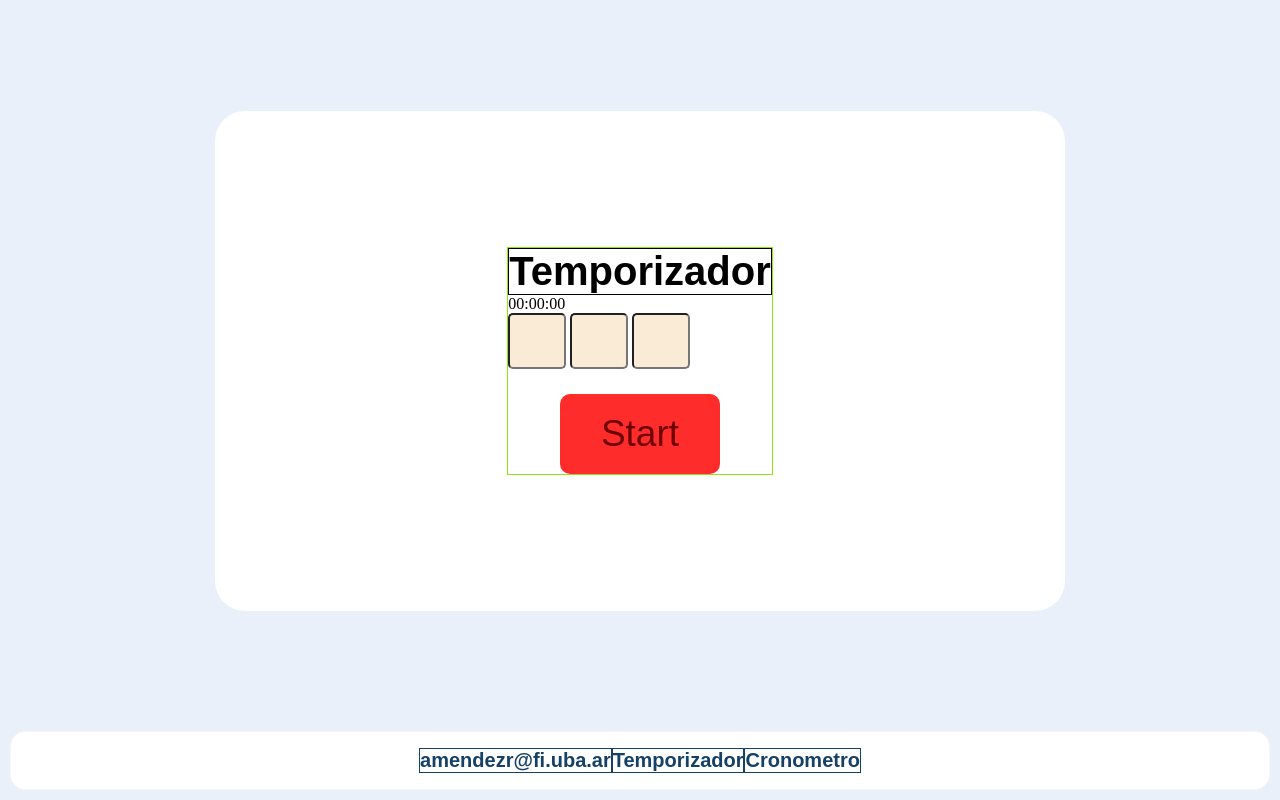
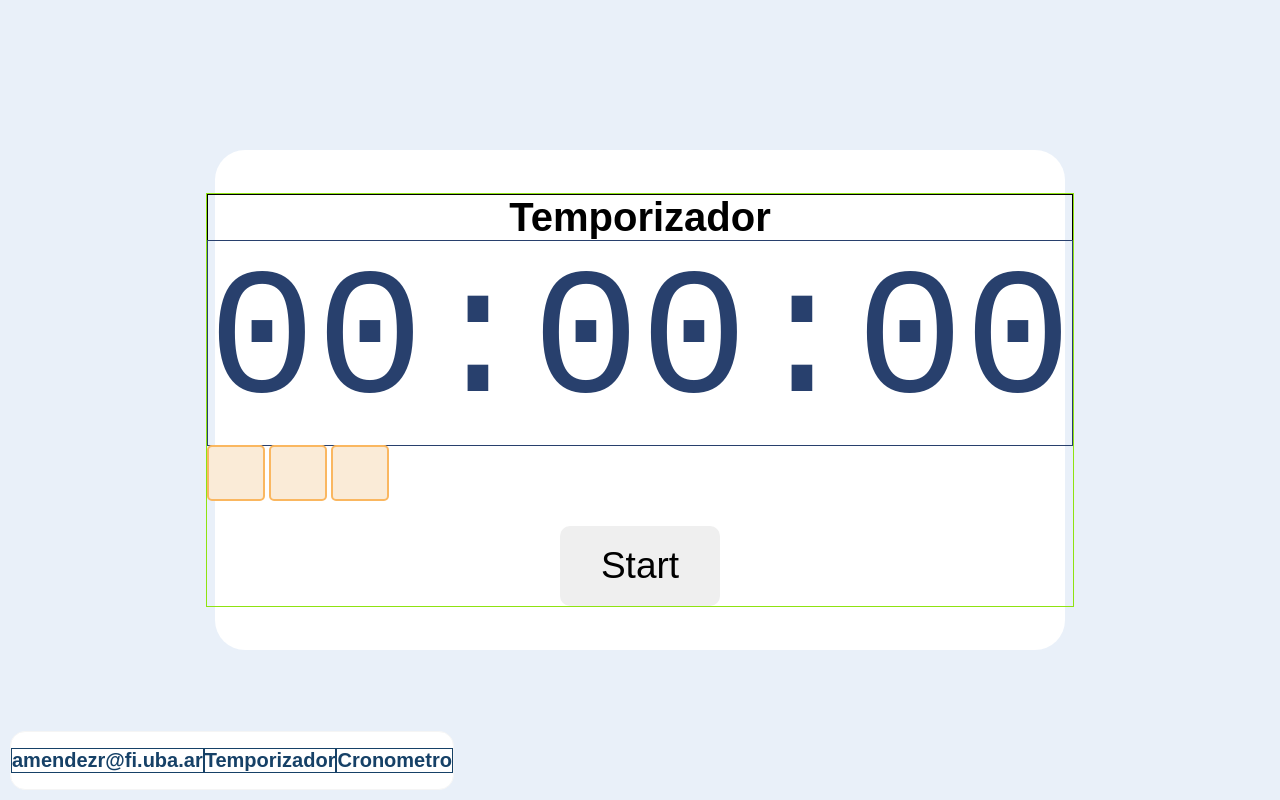
Before and after one commit to AntMendez/Cronometro, a plain HTML site: page temporizador.html in a window 1280 px wide. Drawn offline with Linux system fonts and the light colour scheme.

Commit message:
Cambios pequenos

```diff
--- a/styles.css
+++ b/styles.css
@@ -23,6 +23,7 @@ body,html{
 
     margin: 0px;
     /* align-content: center; */
+    position: relative;
     display: flex;
     height:100%;
     /* border: 5px solid; */
@@ -65,7 +66,7 @@ button{
     font-size: 37px;
     /* font-weight: 500; */
 }
-button:first-child{
+/* button:first-child{
     background-color: rgb(9, 92, 174);
     color: rgb(195, 203, 247);
 }
@@ -76,9 +77,9 @@ button:nth-child(2){
 button:last-child{
     background-color: rgb(255, 44, 44);
     color: rgb(110, 0, 0);
-}
+} */
 
-#hms{
+#hms, #temp-hms{
     border: 1px solid;
     box-sizing: border-box;
     font-size:180px;
@@ -100,8 +101,10 @@ footer{
     border-radius: 15px;
     background-color: white;
     margin: 10px;
-    display: flex;
-    justify-content: center;
+    position: fixed;
+    bottom: 0;
+    display: inline-flex;
+    /* justify-content: center; */
 }
 p a{
     border: 1px solid;
@@ -123,13 +126,16 @@ section p{
 
 input{
     border-radius: 5px;
-    background-color: antiquewhite;
+    border: 2px solid #fab760 ;
+    background-color: #faebd7;
     height: 50px;
     width: 50px;
+    font-size: 35px;
 }
 input[type=text] {
     padding: 5px;
     margin: 8px 0;
     box-sizing: border-box;
-    border: 2px solid rgb(125, 102, 69) ;
+    /* border: 2px; */
+
   }
```
Also changed, not shown: index.html (+0 -17 lines).
